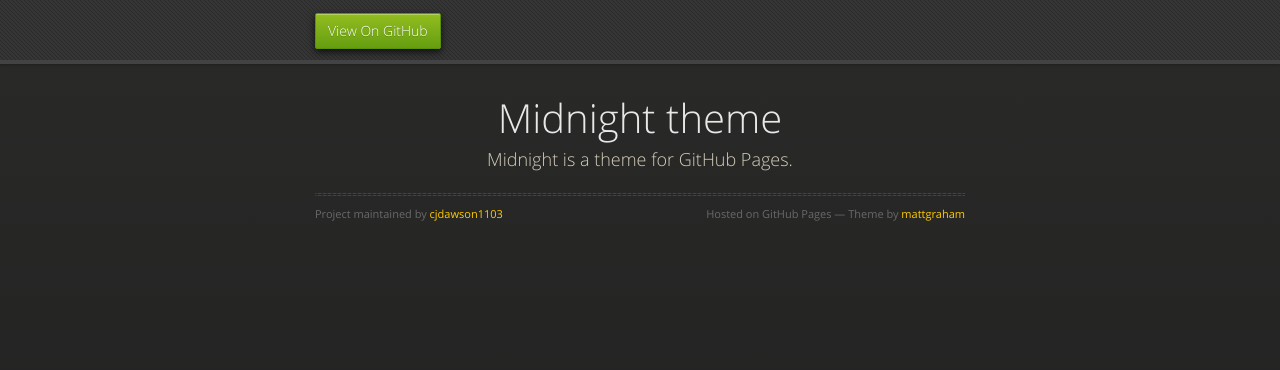
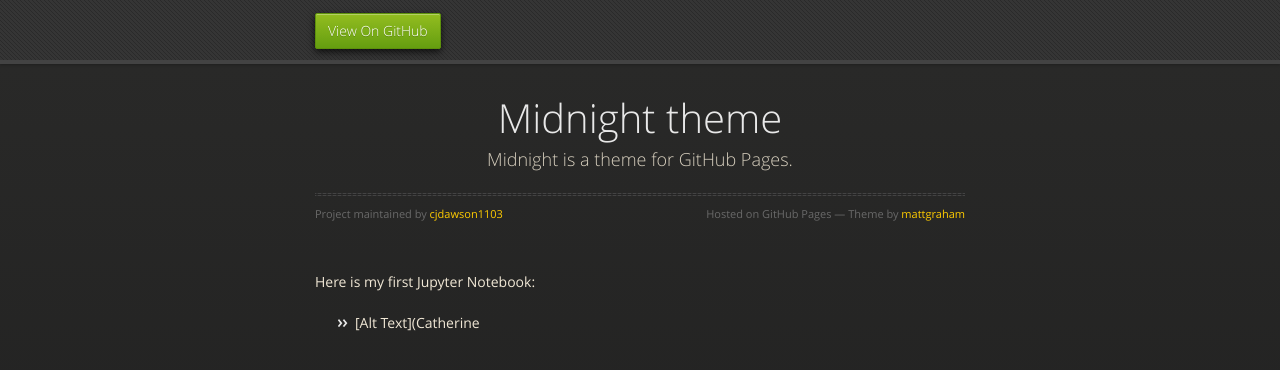
Before and after one commit to cjdawson1103/cjdawson1103.github.io, a Jekyll site: the page built from CatherinesFirstNotebook/index.md, in a window 1280 px wide. Shown: the top 370 px of the page. Built offline with Jekyll 4.4.1, drawn with Linux system fonts in a browser that asks for light colours; our own code applies the rules of GitHub Pages for plain Markdown files.

Commit message:
Update index.md

```diff
--- a/CatherinesFirstNotebook/index.md
+++ b/CatherinesFirstNotebook/index.md
@@ -2,3 +2,6 @@
 Title: Catherine's First Jupyter Notebook
 Description: This page is all about my very first Jupyter Notebook.
 ---
+
+Here is my first Jupyter Notebook:
+- [Alt Text](Catherine
```
